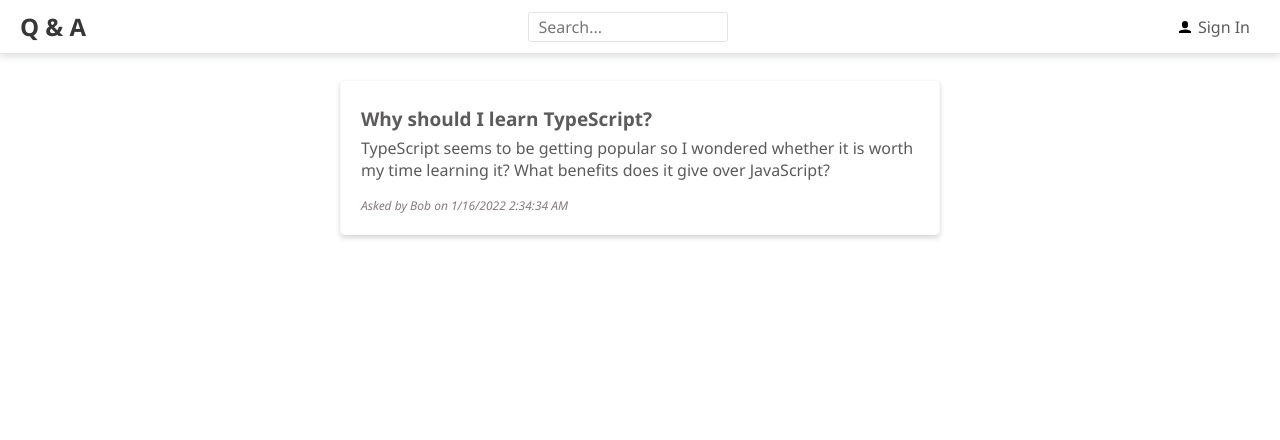
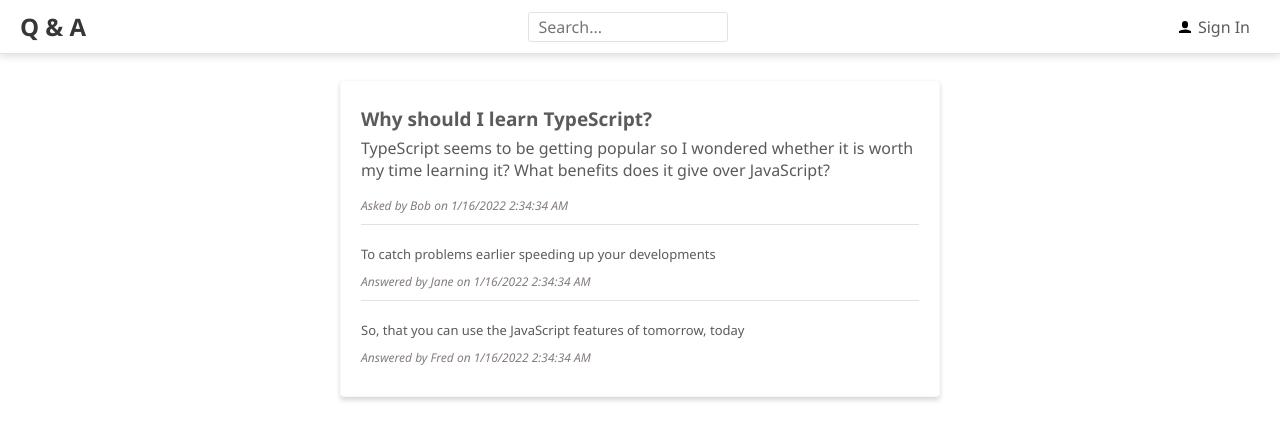
Before and after one commit to cfmdevWebSS/QandA, a React (Create React App) app: page /questions/1 in a window 1280 px wide. Shown: the top 440 px of the page. Built offline with nearby package versions, Linux system fonts and the light colour scheme.

Commit message:
Interim Save-Chapter5-ASP.NET5-01-27-2022

```diff
--- /dev/null
+++ b/src/Answer.tsx
@@ -0,0 +1,38 @@
+/** @jsx jsx */
+import { jsx } from '@emotion/react';
+import { css } from '@emotion/react';
+import React from 'react';
+import { AnswerData } from './QuestionData';
+import { gray3 } from './Styles';
+
+interface Props {
+  data: AnswerData;
+}
+
+export const Answer = ({ data }: Props) => (
+  <div
+    css={css`
+      padding: 10px 0px;
+    `}
+  >
+    <div
+      css={css`
+        padding: 10px 0px;
+        font-size: 13px;
+      `}
+    >
+      {data.content}
+    </div>
+    <div
+      css={css`
+        font-size: 12px;
+        font-style: italic;
+        color: ${gray3};
+      `}
+    >
+      {`Answered by ${data.userName} on
+          ${data.created.toLocaleDateString()}
+          ${data.created.toLocaleTimeString()}`}
+    </div>
+  </div>
+);
--- a/src/QuestionData.ts
+++ b/src/QuestionData.ts
@@ -65,3 +65,14 @@
   const results = questions.filter((q) => q.questionId === questionId);
   return results.length === 0 ? null : results[0];
 };
+
+export const searchQuestions = async (
+  criteria: string,
+): Promise<QuestionData[]> => {
+  await wait(500);
+  return questions.filter(
+    (q) =>
+      q.title.toLowerCase().indexOf(criteria.toLowerCase()) >= 0 ||
+      q.content.toLowerCase().indexOf(criteria.toLowerCase()) >= 0,
+  );
+};
--- a/src/QuestionPage.tsx
+++ b/src/QuestionPage.tsx
@@ -6,7 +6,7 @@
 import { Page } from './Page';
 import { useParams } from 'react-router-dom';
 import { QuestionData, getQuestion } from './QuestionData';
-//import { AnswerList } from './AnswerList';
+import { AnswerList } from './AnswerList';
 
 export const QuestionPage = () => {
   const [question, setQuestion] = React.useState<QuestionData | null>(null);
@@ -63,7 +63,7 @@
   ${question.created.toLocaleDateString()}
   ${question.created.toLocaleTimeString()}`}
             </div>
-            {/* <AnswerList data={question.answers} /> */}
+            <AnswerList data={question.answers} />
           </React.Fragment>
         )}
       </div>
--- a/src/SearchPage.tsx
+++ b/src/SearchPage.tsx
@@ -1,4 +1,36 @@
+/** @jsx jsx */
+import { jsx } from '@emotion/react';
+import { css } from '@emotion/react';
 import React from 'react';
 import { Page } from './Page';
+import { useSearchParams } from 'react-router-dom';
+import { QuestionList } from './QuestionList';
+import { searchQuestions, QuestionData } from './QuestionData';
 
-export const SearchPage = () => <Page title="Search Results">{null}</Page>;
+export const SearchPage = () => {
+  const [searchParams] = useSearchParams();
+  const [questions, setQuestions] = React.useState<QuestionData[]>([]);
+  const search = searchParams.get('criteria') || '';
+  React.useEffect(() => {
+    const doSearch = async (criteria: string) => {
+      const foundResults = await searchQuestions(criteria);
+      setQuestions(foundResults);
+    };
+    doSearch(search);
+  }, [search]);
+
+  return (
+    <Page title="Search Results">
+      <p
+        css={css`
+          font-size: 16px;
+          font-style: italic;
+          margin-top: 0px;
+        `}
+      >
+        for="{search}"
+      </p>
+      <QuestionList data={questions} />
+    </Page>
+  );
+};
```
